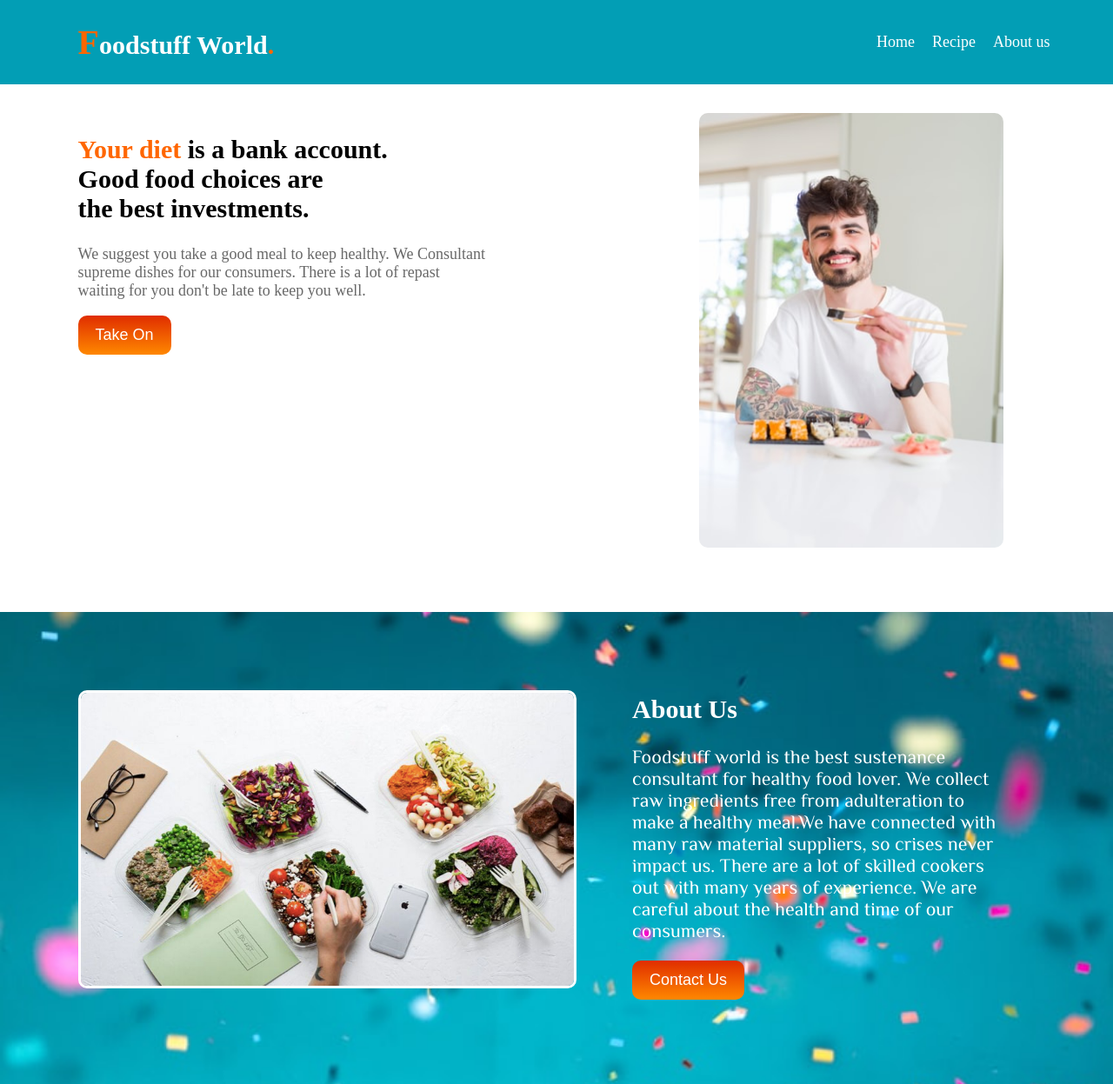
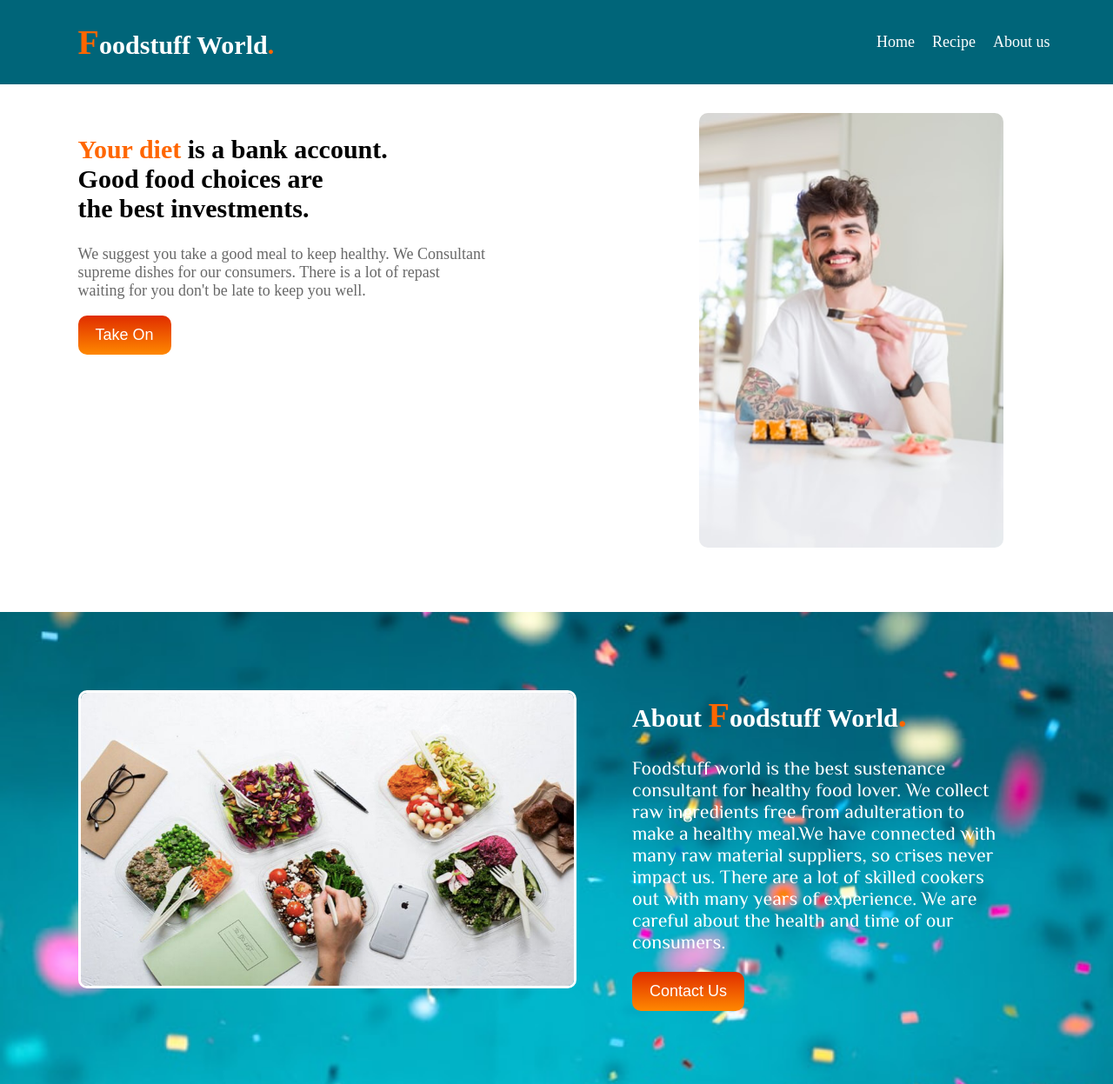
Before and after one commit to Mdashik-pradhan/foodstuff, a plain HTML site: page index.html in a window 1280 px wide. Shown: the top 1247 px of the page at 87% size. Drawn offline with Linux system fonts and the light colour scheme.

Commit message:
Navbar color has changed

```diff
--- a/index.html
+++ b/index.html
@@ -51,7 +51,7 @@
                     <img src="./images/food2.jpg" alt="">
                 </div>
                 <div class="about-content half-width-1">
-                    <h2>About Us</h2>
+                    <h2>About <span class="logo">F</span>oodstuff World<span class="logo">.</span></h2>
                     <p>Foodstuff world is the best sustenance consultant for healthy food lover. We collect raw
                         ingredients free
                         from adulteration to make a healthy meal.We have connected with many raw material suppliers, so
--- a/style.css
+++ b/style.css
@@ -47,7 +47,7 @@ nav {
 .navbar {
     display: flex;
     padding-left: 7%;
-    background-color: #029eb5;
+    background-color: #006579;
     color: #fff;
     align-items: center;
 }
```
